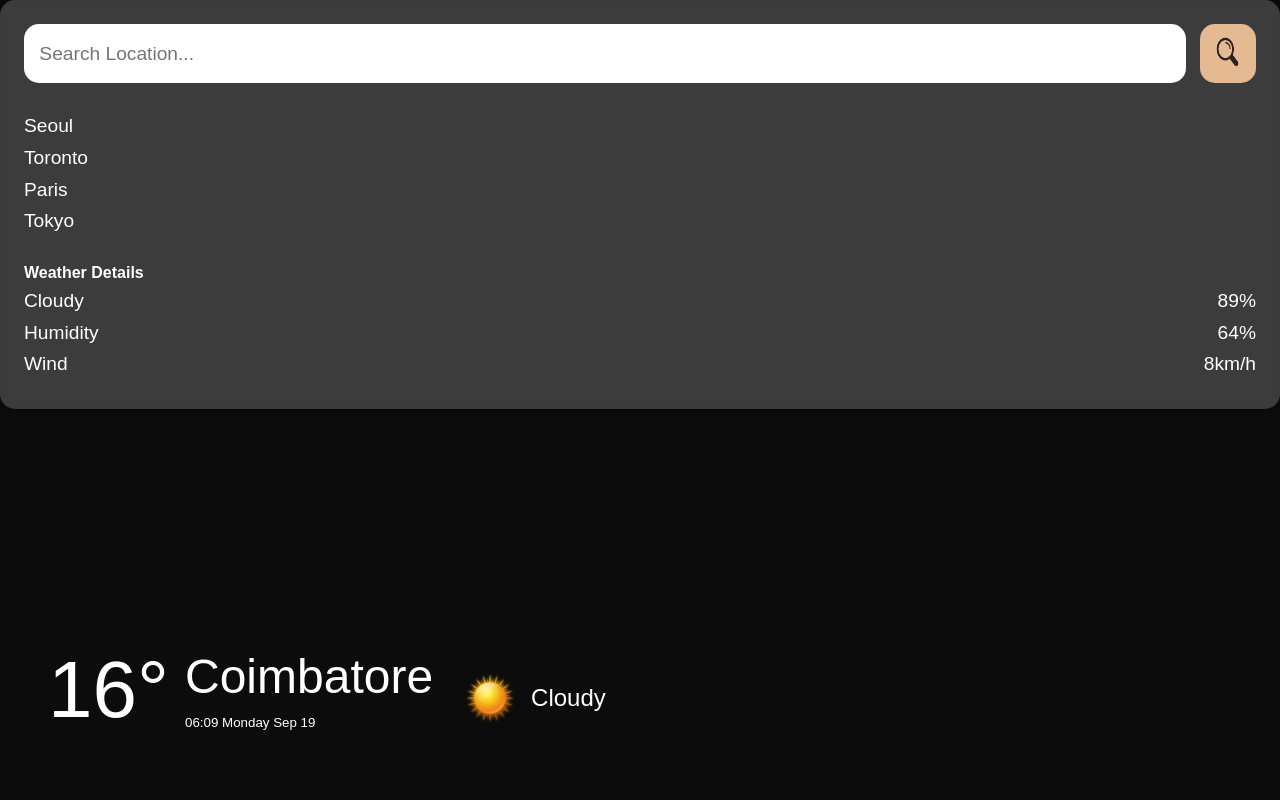
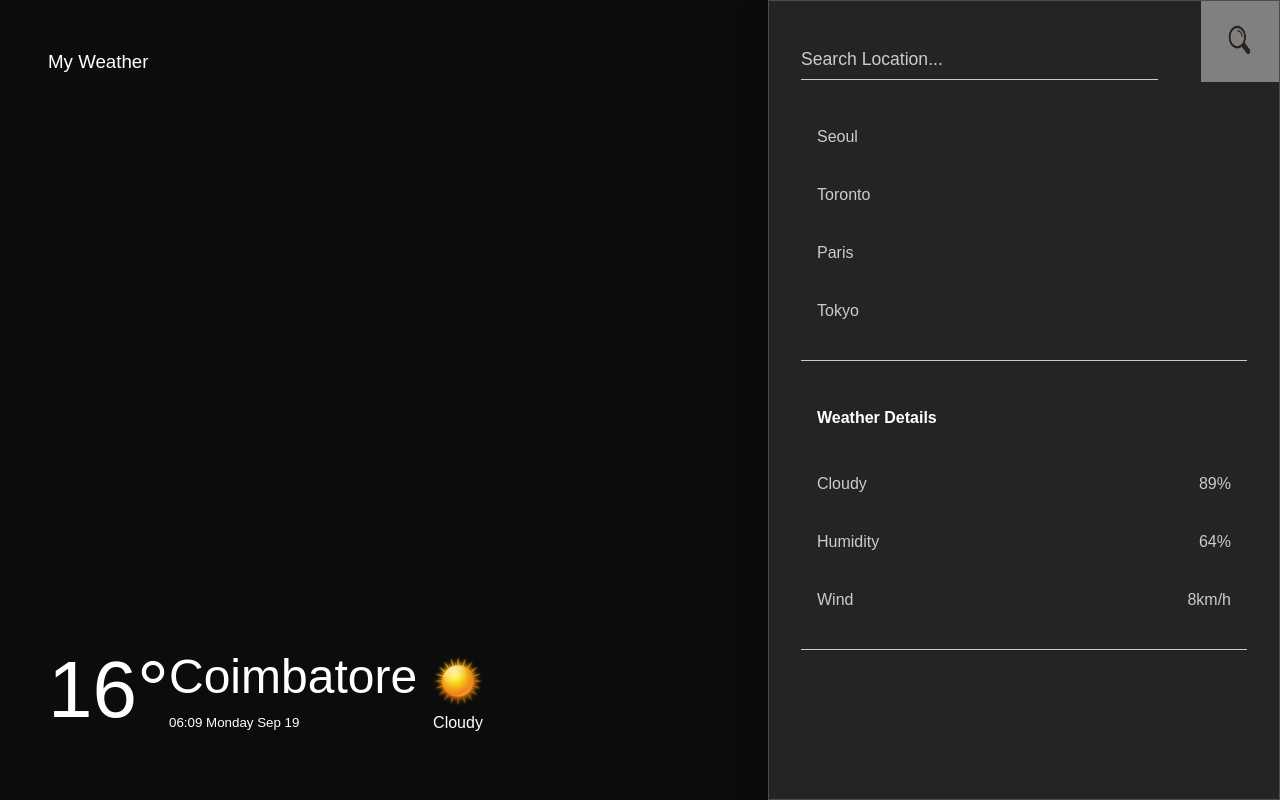
Before and after one commit to Vikasnikr/weather_app, a plain HTML site: page index.html in a window 1280 px wide. Drawn offline with Linux system fonts and the light colour scheme; no server answers.

Commit message:
Update style.css

```diff
--- a/style.css
+++ b/style.css
@@ -1,10 +1,10 @@
 body {
     margin: 0;
     font-family: 'Rubik', sans-serif;
-    background: #111;
+    background: #111
 }
 
-* {
+*{
     box-sizing: border-box;
 }
 
@@ -14,13 +14,14 @@ h1, h3 {
 
 .weather-app {
     min-height: 100vh;
+    background-image: `url("D:/weather html project/images/daycloudy.jpg")`;
     background-position: center;
     background-repeat: no-repeat;
     background-size: cover;
     color: #fff;
     position: relative;
     transition: 500ms;
-    opacity: 1;
+    Opacity:1;
 }
 
 .weather-app::before {
@@ -53,89 +54,134 @@ h1, h3 {
     align-items: center;
 }
 
-.city-time, .temp, .weather {
+.City-time,
+.temp,
+.weather {
     margin: 0 1em;
 }
 
-.city-time h1 {
+.city-time h1{
     margin: 0;
     margin-bottom: 0.2em;
     font-size: 3em;
 }
 
-.temp {
+.temp{
     font-size: 5em;
     margin: 0;
 }
 
 .weather img {
     display: block;
-    margin: 0 auto;
-}
-
-.weather {
-    margin-top: 1em;
-    display: flex;
-    align-items: center;
-    gap: 1em;
-}
-
-.weather span {
-    font-size: 1.5em;
+    margin: 0.5em 0;
 }
 
 .panel {
-    background: rgba(255, 255, 255, 0.2);
-    backdrop-filter: blur(5px);
-    box-shadow: 0 0 10px rgba(0, 0, 0, 0.5);
-    border-radius: 15px;
-    padding: 1.5em;
-    margin-bottom: 1.5em;
+    position: absolute;
+    width: 40%;
+    height: 100%;
+    top: 0;
+    right: 0;
+    background:
+        rgba(110, 110, 110, 0.25);
+    box-shadow:
+        0 8px 32px 0
+        rgba(0, 0, 0, 0.3);
+    backdrop-filter: blur (10px);
+    -webkit-backdrop-filter: blur(10px);
+    border:
+        1px solid
+        rgba(255, 255, 255, 0.18);
+    z-index: 1;
+    padding: 3em 2em;
+    overflow-Y: scroll;
 }
 
 .panel form {
-    display: flex;
-    justify-content: space-between;
+    margin-bottom: 3em;
 }
 
-.panel form input {
-    flex: 1;
-    font-size: 1.2em;
-    padding: 0.8em;
+.submit {
+    position: absolute;
+    top: 0;
+    right: 0;
+    padding: 1.5em;
+    margin: 0;
     border: none;
     outline: none;
-    border-radius: 15px;
+    background: grey;
+    color: white;
+    cursor: pointer;
+    font-size: 0.9em;
+    transition: 0.4s;
 }
 
-.panel form button {
-    background: #e5ba92;
-    padding: 0.8em;
+.submit:hover {
+     background: #fff !important;
+    color: #000;
+    }
+
+.search {
+    background: none;
     border: none;
-    outline: none;
-    border-radius: 15px;
-    margin-left: 1em;
-    cursor: pointer;
-    transition: 300ms;
+    border-bottom: 1px #ccc solid;
+    padding: 0 1em 0.5em 0;
+    width: 80%;
+    color: #fff;
+    font-size: 1.1em;
 }
 
-.panel form button:hover {
-    background: #d18f6c;
+.search:focus{
+    outline: none;
 }
 
+.search::placeholder {
+    color: #ccc;
+}
 .panel ul {
-    list-style: none;
-    padding: 0;
-    margin: 2em 0 0;
+    padding: 00 1em 0;
+    margin: 2em 0;
+    border-bottom: 1px #ccc solid;
+}
+.panel ul li {
+    color: #ccc;
+    margin: 2.5em 0;
 }
 
 .panel ul h4 {
-    margin: 0;
-    margin-bottom: 0.5em;
+    margin: 3em 0;
 }
 
-.panel ul li {
+.city {
+    display: block;
+    cursor: pointer;
+}
+
+.city:hover {
+    color: #fff;
+}
+
+.details li {
     display: flex;
     justify-content: space-between;
-    font-size: 1.2em;
-    margin-bottom: 0.5em;
+    align-items: center;
 }
+
+@media screen and (max-width: 800px) {
+    .panel, .container {
+    position: relative;
+    width: 100%;
+    top: initial;
+}
+}
+
+@media screen and (max-width: 500px) {
+    html{
+    font-size: 12px;
+}
+}
+@media screen and (max-height: 300px) {
+    .weather-app {
+    min-height: 40em;
+}
+}
```
